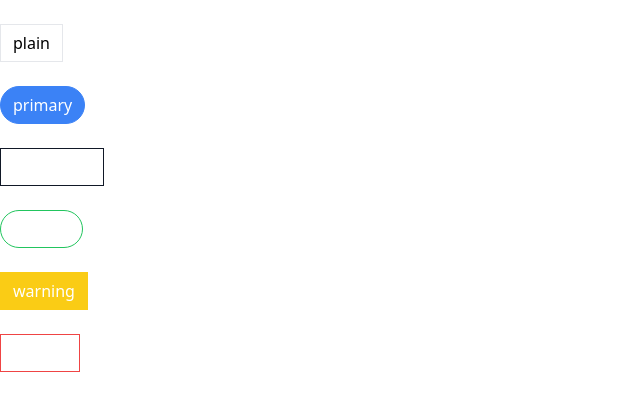
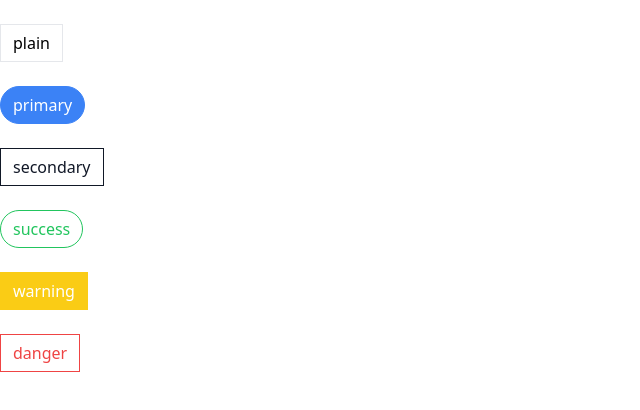
Before and after one commit to yechielklein/components, a React (Create React App) app: page / in a window 1280 px wide. Shown: the top 410 px of the page, without its empty margins (0-640 px from the left). Built offline with nearby package versions, Linux system fonts and the light colour scheme.

Commit message:
installed tailwind-merge  and used it to merge tailwind classes

```diff
--- a/package.json
+++ b/package.json
@@ -11,6 +11,7 @@
 		"react": "^18.2.0",
 		"react-dom": "^18.2.0",
 		"react-scripts": "5.0.1",
+		"tailwind-merge": "^1.13.2",
 		"web-vitals": "^2.1.4"
 	},
 	"scripts": {
--- a/src/Button.js
+++ b/src/Button.js
@@ -1,4 +1,5 @@
 import classnames from 'classnames';
+import { twMerge } from 'tailwind-merge';
 
 const Button = ({
 	children,
@@ -28,8 +29,10 @@ const Button = ({
 		}
 	);
 
+	const mergedClasses = twMerge(`${classes}`);
+
 	return (
-		<button className={classes}>
+		<button className={mergedClasses}>
 			{children}
 		</button>
 	);
```
Also changed, not shown: 1 other file (tests, documents, lock files or other folders).
